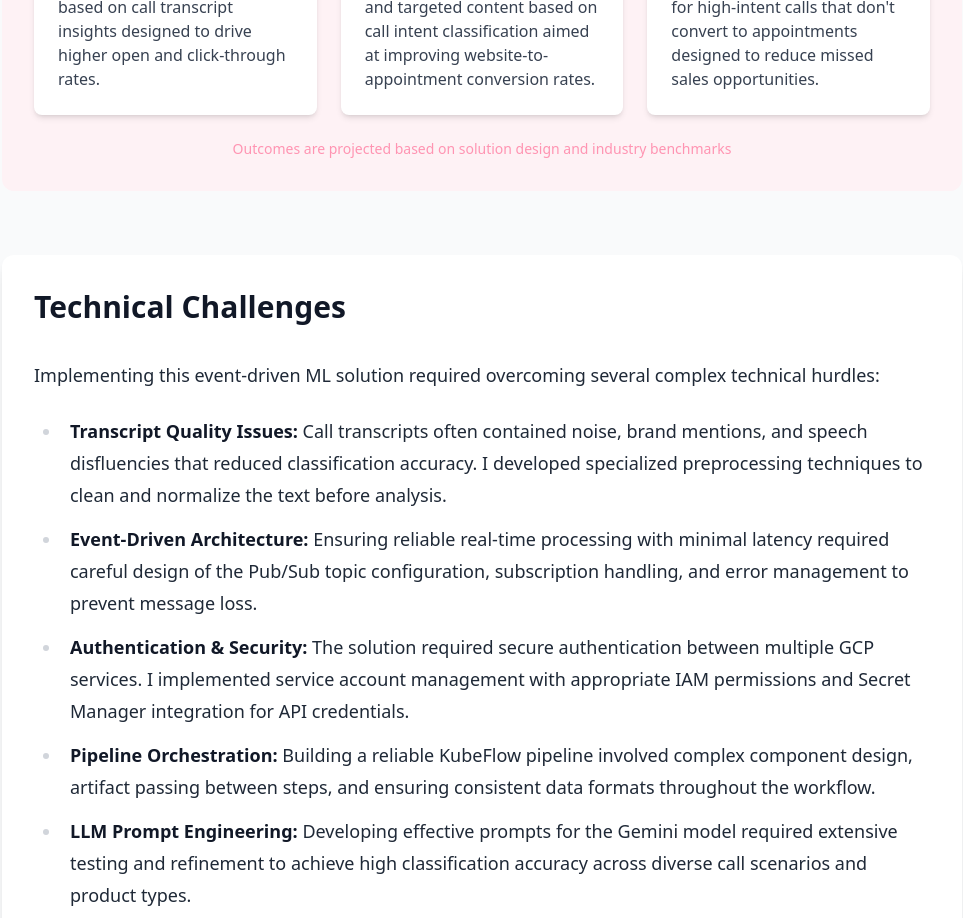
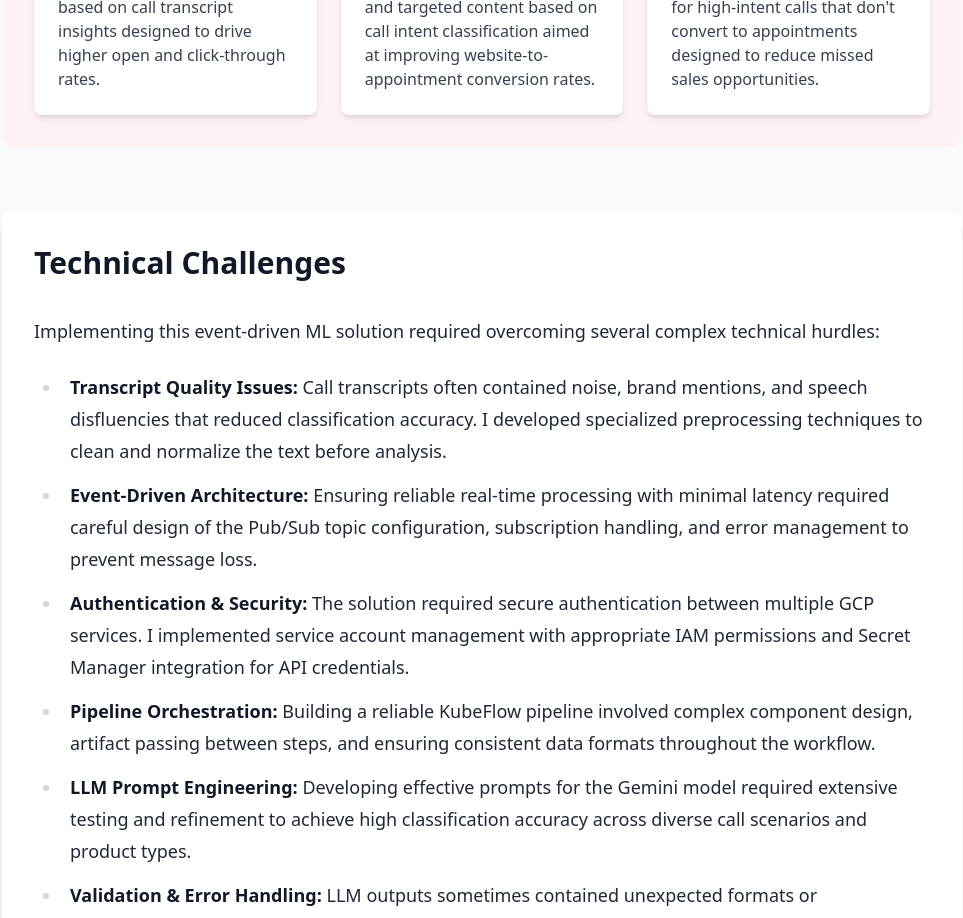
Before and after one commit to alexlabuda/portfolio-website, a Next.js app: page /projects/event-driven-ml-pipeline in a window 1280 px wide. Shown: the part 4520-5438 px from the top of the page, without its empty margins (158-1121 px from the left). Built offline with nearby package versions, Linux system fonts and the light colour scheme.

Commit message:
Remove redundant outcomes statement from Event-Driven ML Pipeline project page to streamline content and enhance clarity. This adjustment aligns with the portfolio's focus on concise and impactful project descriptions.

```diff
--- a/src/app/projects/event-driven-ml-pipeline/page.tsx
+++ b/src/app/projects/event-driven-ml-pipeline/page.tsx
@@ -368,9 +368,6 @@ export default function EventDrivenMLPipelinePage() {
               <p className="text-gray-700">Automated follow-up system for high-intent calls that don't convert to appointments designed to reduce missed sales opportunities.</p>
             </div>
           </div>
-          <div className="text-center mt-6">
-            <p className="text-sm text-accent-300">Outcomes are projected based on solution design and industry benchmarks</p>
-          </div>
         </div>
 
         {/* Technical Challenges */}
```
